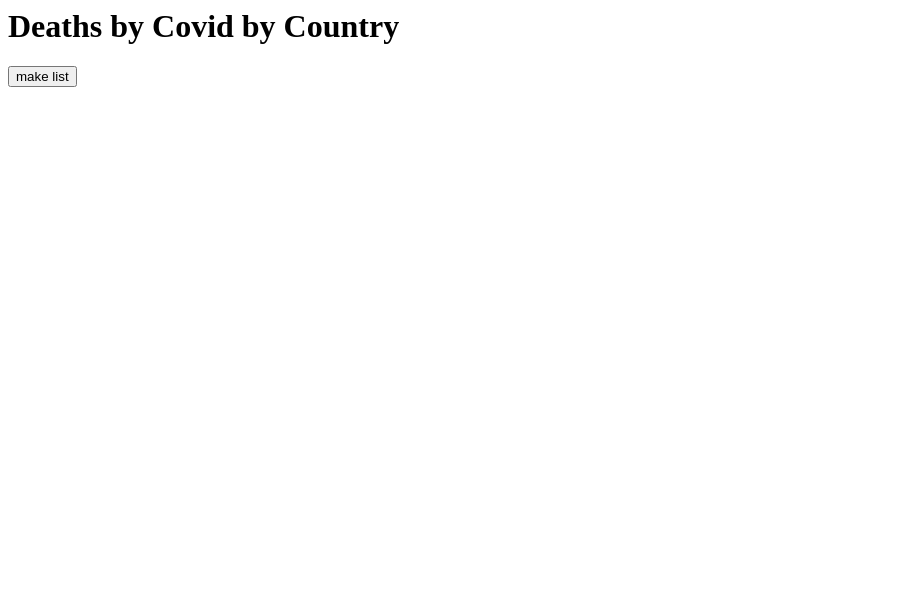
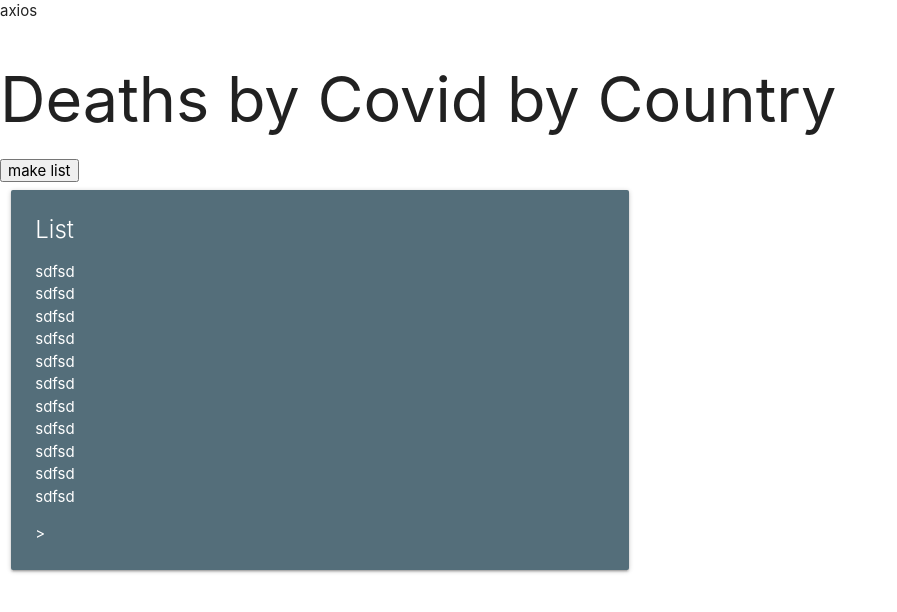
Before and after one commit to anri1324/index, a plain HTML site: page jsontest.html in a window 1280 px wide. Shown: the whole page, without its empty margins (0-897 px from the left). Drawn offline with nearby package versions, Linux system fonts and the light colour scheme; no server answers.

Commit message:
Add files via upload

```diff
--- a/jsontest.html
+++ b/jsontest.html
@@ -1,15 +1,49 @@
 <html>
     <head>
         <script src="covid.json"></script>
+        <link rel="stylesheet" href="https://cdnjs.cloudflare.com/ajax/libs/materialize/1.0.0/css/materialize.min.css">
+
+    <!-- Compiled and minified JavaScript -->
+    <script src="https://cdnjs.cloudflare.com/ajax/libs/materialize/1.0.0/js/materialize.min.js"></script>
+
+    <link href="https://fonts.googleapis.com/icon?family=Material+Icons" rel="stylesheet">
+    <script src="https://cdnjs.cloudflare.com/ajax/libs/axios/0.21.1/axios.min.js"></script>
     </head>
 
     <body>
+      axios
         <h1>Deaths by Covid by Country</h1>
         <button onclick="buildList()">make list</button>
-        <div id="output"></div>
+        <div class="row">
+            <div class="col s12 m6">
+              <div class="card blue-grey darken-1">
+                <div class="card-content white-text">
+                  <span class="card-title">List</span>
+                    <div id="output">
+                      <ul>
+                      <li>sdfsd</li>
+                      <li>sdfsd</li>
+                      <li>sdfsd</li>
+                      <li>sdfsd</li>
+                      <li>sdfsd</li>
+                      <li>sdfsd</li>
+                      <li>sdfsd</li>
+                      <li>sdfsd</li>
+                      <li>sdfsd</li>
+                      <li>sdfsd</li>
+                      <li>sdfsd</li>
+
+                    </ul>>
+                 </div>
+
+                </div>
+              </div>
+            </div>
+        </div>
     </body>
 
     <script>
+      axios.get("https://www.trackcorona.live/api/countries")
         function buildList() {
             var dHandle = document.getElementById("output");
             var myHTML = "<ul>";
```
Also changed, not shown: dash.html (+18 -4 lines).
